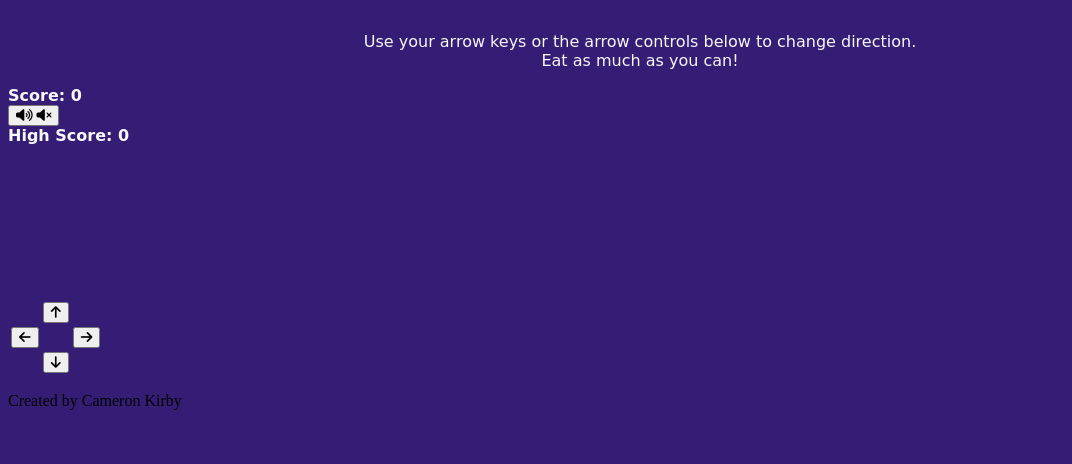
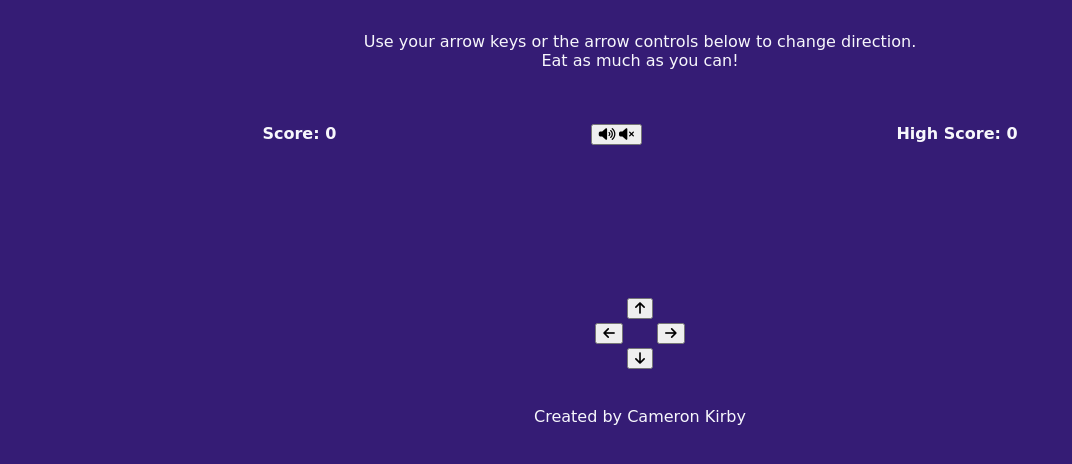
Before and after one commit to cameronk97/snake-game, a plain HTML site: page index.html in a window 1280 px wide. Shown: the part 90-554 px from the top of the page, without its empty margins (0-1072 px from the left). Drawn offline with Linux system fonts and the light colour scheme; a web font is replaced by a local one.

Commit message:
Add basic CSS styles

```diff
--- a/assets/css/style.css
+++ b/assets/css/style.css
@@ -26,6 +26,13 @@ h1 {
     text-align: center;
 /*    font-family: 'Courier Prime', monospace; */
     font-family: 'Gruppo', cursive;
+    padding-bottom: 3%;
+}
+
+#scores-music-section {
+    text-align: center;
+    display: flex;
+    justify-content: space-evenly;
 }
 
 .scores {
@@ -33,3 +40,34 @@ h1 {
     font-family: 'Gruppo', cursive;
     font-weight: bold;
 }
+
+#canvas-container {
+/*    margin: 0 auto; */
+    display: flex;
+/*    flex-direction: column; */
+    justify-content: center;
+    align-items: center;
+    align-content: center;
+}
+
+#game-area {
+/*    background-color: #6b74a8; */
+/*    background-color: #636a91; */
+    align-self: center;
+}
+
+#canvas-container button {
+    align-self: center;
+}
+
+#control-buttons {
+    display: flex;
+    justify-content: center;
+}
+
+footer {
+    color: #f7f7fc;
+    font-family: 'Gruppo', cursive;
+    text-align: center;
+    padding: 1.5% 0;
+}
```
